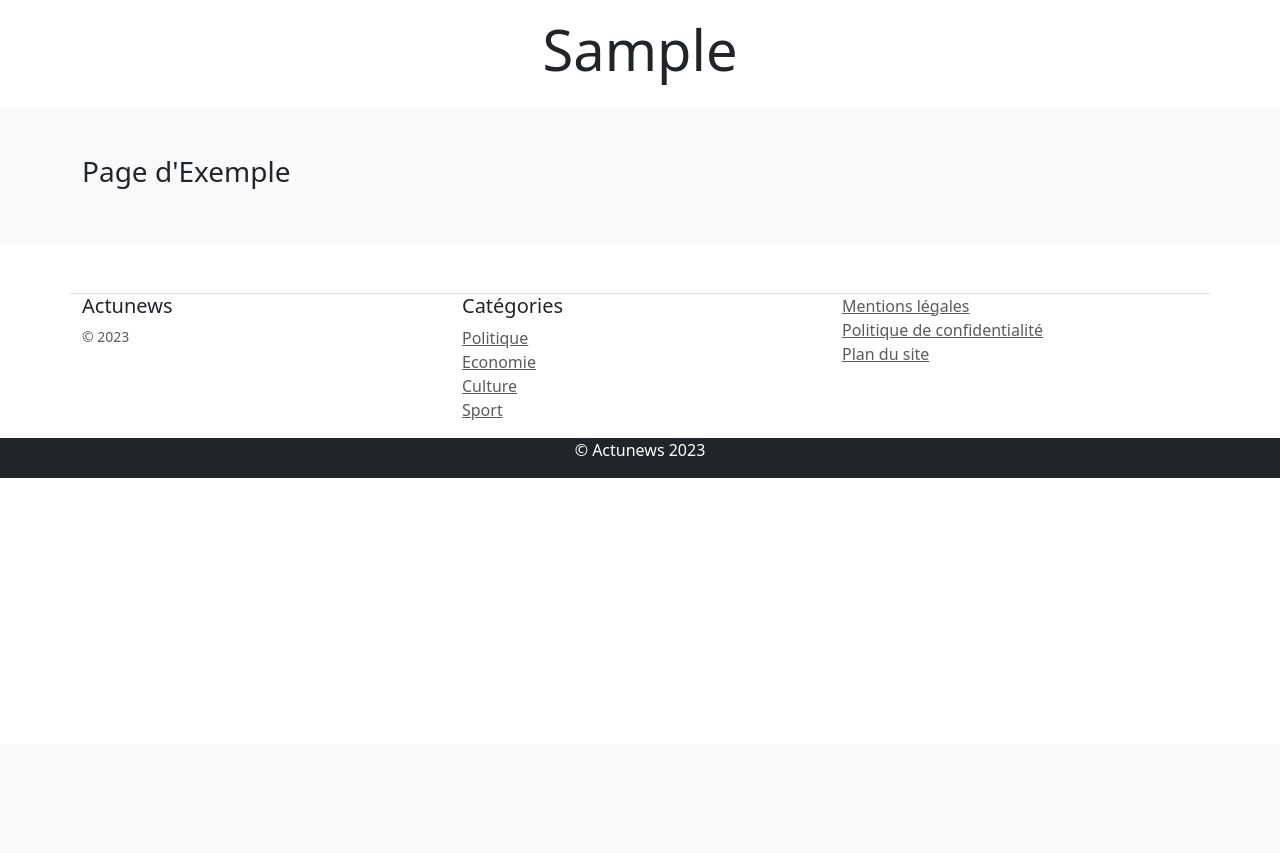
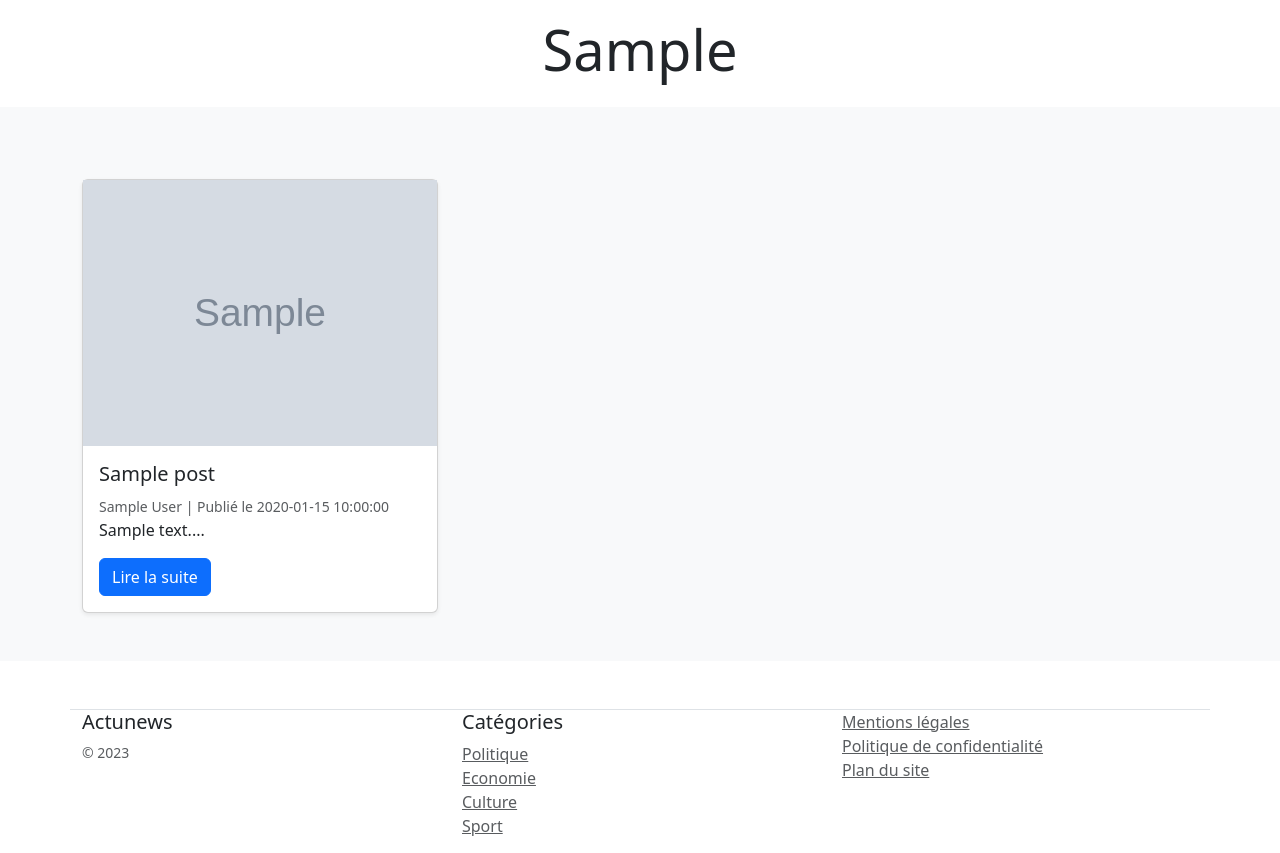
Before and after one commit to hugoliegeard/M2i---CDA-0623, a PHP site: the page made by Actunews/categorie.php in a window 1280 px wide. Shown: the part 56-909 px from the top of the page. Before the commit the page ends 534 px from the top, so only its background shows below. Run offline with PHP 8.4, Linux system fonts and the light colour scheme; tables that the repository leaves empty hold one stand-in row (values such as "Sample post"); grey boxes marked "Sample" are stand-in pictures.

Commit message:
Finalisation categorie

```diff
--- a/Actunews/categorie.php
+++ b/Actunews/categorie.php
@@ -7,6 +7,14 @@
      * passées dans mon URL. Ex. categorie.php?slug=politique
      */
     # var_dump($_GET);
+
+    # Récupération du categorySlug dans mon URL
+    $slug = $_GET['slug'];
+
+    # Récupération des articles via le categorySlug
+    $posts = getPostsByCategorySlug($slug);
+    # dd($posts);
+
 ?>
 
 <!-- Contenu de notre page -->
@@ -25,9 +33,26 @@
     <div class="py-5 bg-light">
         <div class="container">
             <div class="row">
-                <div class="col">
-                    <h3>Page d'Exemple</h3>
-                </div>
+                <?php foreach ($posts as $post): ?>
+                    <div class="col-md-4 mt-4">
+                        <div class="card shadow-sm h-100">
+                            <img class="img-fluid" src="<?= $post['image'] ?>" alt="<?= $post['title'] ?>">
+                            <div class="card-body">
+                                <h5 class="card-title"><?= $post['title'] ?></h5>
+                                <small class="text-muted">
+                                    <?= $post['firstname'] . ' ' . $post['lastname']
+                                    . ' | Publié le ' . $post['created_at']  ?>
+                                </small>
+                                <p class="card-text">
+                                    <?= summarize($post['content'], 120) ?>
+                                </p>
+                                <a href="#" class="btn btn-primary">
+                                    Lire la suite
+                                </a>
+                            </div>
+                        </div>
+                    </div>
+                <?php endforeach ?>
             </div>
         </div>
     </div>
--- /dev/null
+++ b/Actunews/helpers/global.helper.php
@@ -0,0 +1,52 @@
+<?php
+
+/**
+ * Permet de faciliter le
+ * debuggage de notre app.
+ * @param $debug
+ * @return void
+ */
+function dump($debug) {
+    echo '<pre>';
+    print_r($debug);
+    echo '</pre>';
+}
+
+/**
+ * Debug et Coupe l'exécution
+ * de l'application.
+ * dd signifie : dump and die
+ * @param $debug
+ * @return void
+ */
+function dd($debug) {
+    dump($debug);
+    die();
+}
+
+/**
+ * Permet d'afficher un résumé de x mots
+ * à partir d'un texte.
+ * @param string $text
+ * @param int $length
+ * @return string
+ */
+function summarize(string $text, int $length = 180): string
+{
+
+    # Suppression des balises HTML
+    $string = strip_tags($text);
+
+    # Si mon string est > a $length
+    if (strlen($string) > $length) {
+
+        # Je coupe ma chaine à la $length
+        $stringCut = substr($string, 0, $length);
+
+        # Je m'assure de ne pas couper de mot en plein milieu
+        $string = substr($stringCut, 0, strrpos($stringCut, ' '));
+    }
+
+    # Je retourne le résultat de ma fonction
+    return $string . '...';
+}
--- a/Actunews/helpers/post.helper.php
+++ b/Actunews/helpers/post.helper.php
@@ -35,3 +35,44 @@ function getPosts(int $limit = null)
     # Retour du résultat
     return $query->fetchAll();
 }
+
+/**
+ * Permet de récupérer les articles
+ * de la BDD via le slug de la catégorie.
+ */
+function getPostsByCategorySlug(string $categorySlug) {
+
+    global $dbh;
+
+    # Création de ma requête SQL
+    $sql = 'SELECT p.id_post,
+               p.title,
+               p.content,
+               p.image,
+               p.slug as postSlug,
+               p.created_at,
+               c.name,
+               c.slug as categorySlug,
+               u.firstname,
+               u.lastname,
+               u.username
+            FROM post p
+                INNER JOIN category c on p.id_category = c.id_category
+                INNER JOIN user u on p.id_user = u.id_user
+                    WHERE c.slug = :categorySlug
+                        ORDER BY p.created_at DESC';
+
+    # Préparation de ma requête
+    # ⚠️⚠️ Paramètre externe = requête préparée ⚠️⚠️
+    $query = $dbh->prepare($sql);
+
+    # J'associe à ma requête le paramètre categorySlug.
+    # NOTA BENE : Cette préparation me protège contre les injections SQL.
+    $query->bindValue(':categorySlug', $categorySlug, PDO::PARAM_STR);
+
+    # Execution de ma requête
+    $query->execute();
+
+    # Retour du résultat
+    return $query->fetchAll();
+}
--- a/Actunews/partials/header.php
+++ b/Actunews/partials/header.php
@@ -6,6 +6,7 @@
     require_once 'config/database.php';
 
     # Importation des Helpers
+    require_once './helpers/global.helper.php';
     require_once './helpers/category.helper.php';
     require_once './helpers/post.helper.php';
 
```
Also changed, not shown: Actunews/index.php (+7 -3 lines).
